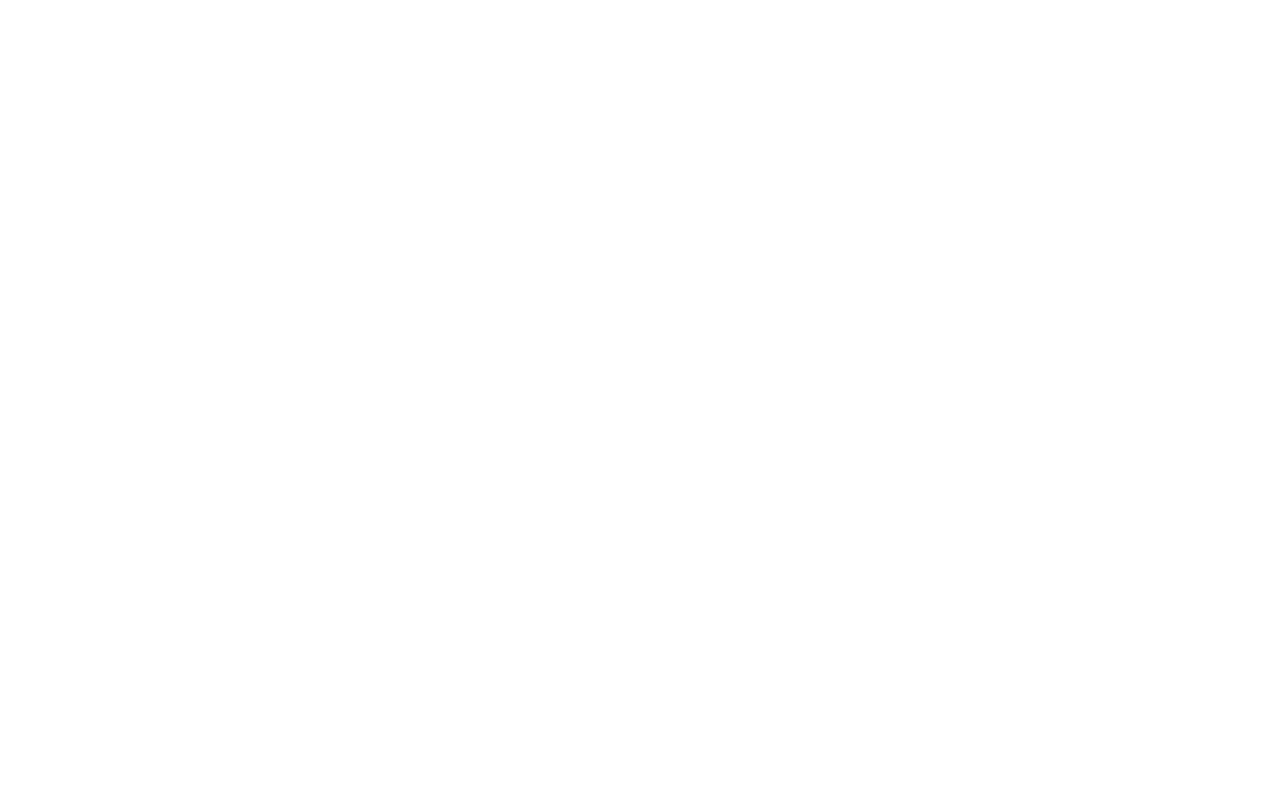
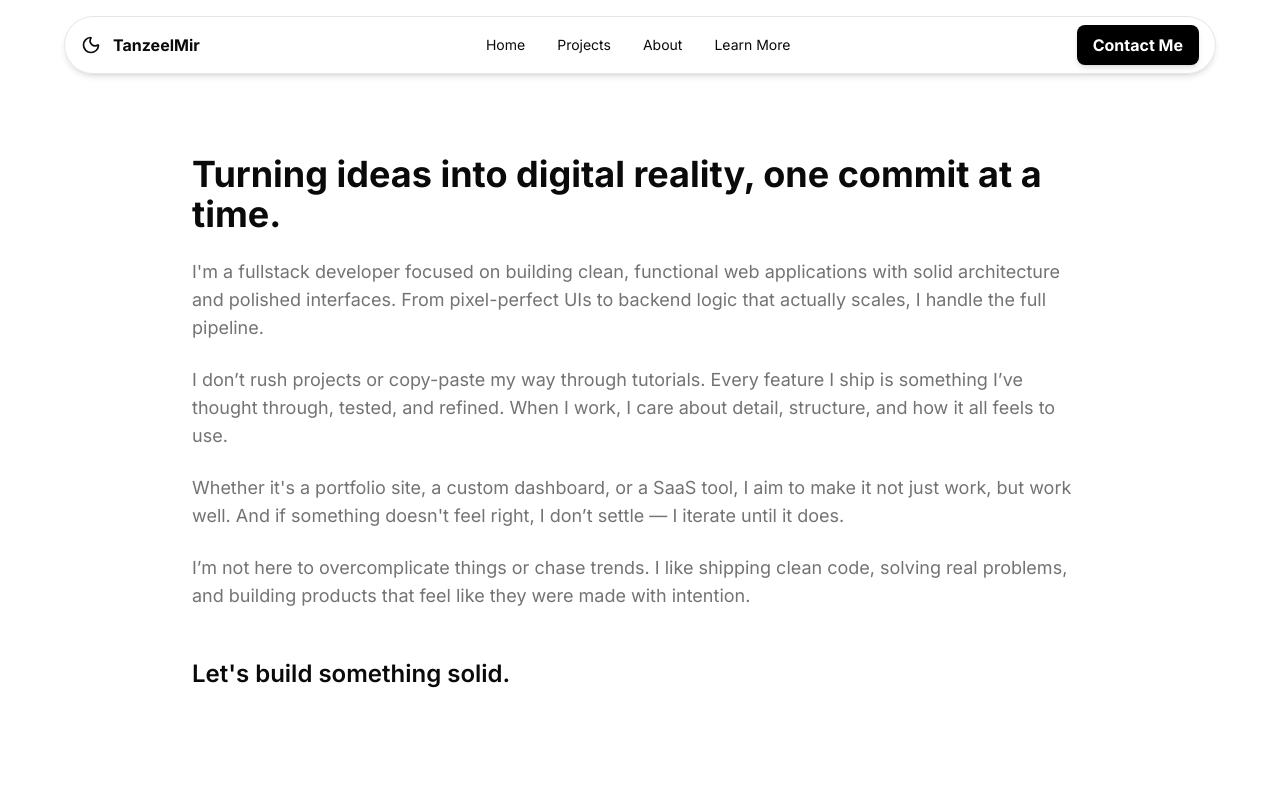
Before and after one commit to AryanMir15/Portfolio-site, a React (Vite) app: page /learn-more in a window 1280 px wide. Before the commit this address had no page. Shown: the top 800 px of the page. Built offline with nearby package versions, Linux system fonts and the light colour scheme; a web font is replaced by a local one.

Commit message:
added learn more section updated the navbar links to use hashlinks instead

```diff
--- a/package.json
+++ b/package.json
@@ -24,6 +24,7 @@
     "react-dom": "^19.1.0",
     "react-icons": "^5.5.0",
     "react-router-dom": "^7.6.2",
+    "react-router-hash-link": "^2.4.3",
     "swiper": "^11.2.8",
     "tailwind-merge": "^3.3.1",
     "tailwindcss-animate": "^1.0.7"
--- a/src/App.jsx
+++ b/src/App.jsx
@@ -5,6 +5,7 @@
 import ApiProject from "./pages/SingleProject/api";
 import CocktailProject from "./pages/SingleProject/cocktail";
 import ScrollToTop from "./utils/ScrollToTop";
+import LearnMore from "./pages/LearnMore";
 
 function App() {
   return (
@@ -18,6 +19,7 @@
           path="/projects/cocktail-explorer"
           element={<CocktailProject />}
         />
+        <Route path="/learn-more" element={<LearnMore />} />
       </Routes>
     </>
   );
--- a/src/Boiler Components/NotFound.jsx
+++ b/src/Boiler/NotFound.jsx
@@ -1,4 +1,4 @@
-export default function Example() {
+export default function NotFound() {
   return (
     <>
       {/*
--- a/src/HomePage.jsx
+++ b/src/HomePage.jsx
@@ -7,7 +7,6 @@
 import Footer from "./pages/HomePage/Sections/Footer";
 import Faq from "./pages/HomePage/Sections/FAQ";
 import Contact from "./pages/HomePage/Sections/Contact";
-import Categories from "./Boiler Components/Categories";
 
 function HomePage() {
   return (
@@ -16,7 +15,6 @@
       <Hero />
       <Projects />
       <About />
-
       <Faq />
       <Contact />
       <Footer />
--- a/src/pages/HomePage/Sections/About.jsx
+++ b/src/pages/HomePage/Sections/About.jsx
@@ -4,7 +4,10 @@
 
 function About() {
   return (
-    <section className="py-40 px-4 sm:px-6 lg:px-8 bg-[#eeeeee] dark:bg-[#0e0e0e] text-foreground">
+    <section
+      className="py-40 px-4 sm:px-6 lg:px-8 bg-[#eeeeee] dark:bg-[#0e0e0e] text-foreground"
+      id="about"
+    >
       <div className="max-w-6xl mx-auto space-y-14">
         {/* Section Heading */}
         <h2 className="text-4xl sm:text-5xl font-bold text-center">About</h2>
--- a/src/pages/HomePage/Sections/Navbar.jsx
+++ b/src/pages/HomePage/Sections/Navbar.jsx
@@ -1,13 +1,9 @@
 import React, { useState, useEffect } from "react";
-import {
-  Navbar,
-  Collapse,
-  Button,
-  IconButton,
-  Typography,
-} from "@material-tailwind/react";
+import { Navbar, Collapse, Button, Typography } from "@material-tailwind/react";
 import { Bars3Icon, XMarkIcon } from "@heroicons/react/24/outline";
 import { Moon } from "lucide-react";
+import { HashLink } from "react-router-hash-link";
+import { Link } from "react-router-dom"; // for full page route
 
 export default function NavbarCom() {
   const [openNav, setOpenNav] = useState(false);
@@ -24,22 +20,39 @@
     document.documentElement.classList.toggle("dark");
   };
 
+  const navItems = [
+    { label: "Home", href: "/#home", isHash: true },
+    { label: "Projects", href: "/#projects", isHash: true },
+    { label: "About", href: "/#about", isHash: true },
+    { label: "Learn More", href: "/learn-more", isHash: false },
+  ];
+
   const navList = (
     <ul className="flex flex-col gap-2 lg:mb-0 lg:mt-0 lg:flex-row lg:items-center lg:gap-6">
-      {["Home", "Projects", "About"].map((item) => (
+      {navItems.map((item) => (
         <Typography
-          key={item}
+          key={item.label}
           as="li"
           variant="small"
           color="blue-gray"
           className="p-1 font-normal"
         >
-          <a
-            href={`#${item.toLowerCase()}`}
-            className="flex items-center text-foreground hover:underline"
+          {item.isHash ? (
+            <HashLink
+              smooth
+              to={item.href}
+              className="flex items-center text-foreground transition-colors hover:text-neutral-500"
             >
-            {item}
-          </a>
+              {item.label}
+            </HashLink>
+          ) : (
+            <Link
+              to={item.href}
+              className="flex items-center text-foreground transition-colors hover:text-neutral-500"
+            >
+              {item.label}
+            </Link>
+          )}
         </Typography>
       ))}
     </ul>
@@ -63,62 +76,36 @@
           </button>
           <Typography
             as="a"
-            href="#"
+            href="/"
             className="cursor-pointer font-bold text-sm lg:text-base text-foreground"
           >
             TanzeelMir
           </Typography>
         </div>
 
-        {/* Center nav (desktop only) */}
+        {/* Desktop nav */}
         <div className="hidden lg:block">{navList}</div>
 
         {/* Right side: Contact CTA + Mobile toggle */}
         <div className="flex items-center gap-2">
+          <HashLink smooth to="/#contact">
             <Button
               size="sm"
               className="hidden lg:inline-block bg-black text-white dark:bg-white dark:text-black transition-colors"
             >
               <span>Contact Me</span>
             </Button>
+          </HashLink>
 
-          {/* Centered Menu Icon on mobile */}
-          {/* Clean Custom Mobile Menu Toggle */}
           <div className="flex items-center justify-center lg:hidden h-10 w-10">
             <button
               onClick={() => setOpenNav(!openNav)}
               className="h-10 w-10 flex items-center justify-center text-foreground"
             >
               {openNav ? (
-                <svg
-                  xmlns="http://www.w3.org/2000/svg"
-                  className="h-6 w-6"
-                  fill="none"
-                  viewBox="0 0 24 24"
-                  stroke="currentColor"
-                  strokeWidth={2}
-                >
-                  <path
-                    strokeLinecap="round"
-                    strokeLinejoin="round"
-                    d="M6 18L18 6M6 6l12 12"
-                  />
-                </svg>
+                <XMarkIcon className="h-6 w-6" />
               ) : (
-                <svg
-                  xmlns="http://www.w3.org/2000/svg"
-                  className="h-6 w-6"
-                  fill="none"
-                  viewBox="0 0 24 24"
-                  stroke="currentColor"
-                  strokeWidth={2}
-                >
-                  <path
-                    strokeLinecap="round"
-                    strokeLinejoin="round"
-                    d="M4 6h16M4 12h16M4 18h16"
-                  />
-                </svg>
+                <Bars3Icon className="h-6 w-6" />
               )}
             </button>
           </div>
--- /dev/null
+++ b/src/pages/LearnMore.jsx
@@ -0,0 +1,56 @@
+import React from "react";
+import Contact from "./HomePage/Sections/Contact";
+import Footer from "./HomePage/Sections/Footer";
+import NavbarCom from "./HomePage/Sections/Navbar";
+
+function LearnMore() {
+  return (
+    <>
+      <NavbarCom />
+
+      {/* 🧠 About Me Section */}
+      <section className="px-6 sm:px-10 lg:px-32 py-24 text-foreground bg-background">
+        <div className="max-w-4xl mx-auto space-y-6">
+          <h1 className="text-3xl sm:text-4xl font-bold leading-tight">
+            Turning ideas into digital reality, one commit at a time.
+          </h1>
+
+          <p className="text-base sm:text-lg leading-relaxed text-muted-foreground">
+            I'm a fullstack developer focused on building clean, functional web
+            applications with solid architecture and polished interfaces. From
+            pixel-perfect UIs to backend logic that actually scales, I handle
+            the full pipeline.
+          </p>
+
+          <p className="text-base sm:text-lg leading-relaxed text-muted-foreground">
+            I don’t rush projects or copy-paste my way through tutorials. Every
+            feature I ship is something I’ve thought through, tested, and
+            refined. When I work, I care about detail, structure, and how it all
+            feels to use.
+          </p>
+
+          <p className="text-base sm:text-lg leading-relaxed text-muted-foreground">
+            Whether it's a portfolio site, a custom dashboard, or a SaaS tool, I
+            aim to make it not just work, but work well. And if something
+            doesn't feel right, I don’t settle — I iterate until it does.
+          </p>
+
+          <p className="text-base sm:text-lg leading-relaxed text-muted-foreground">
+            I’m not here to overcomplicate things or chase trends. I like
+            shipping clean code, solving real problems, and building products
+            that feel like they were made with intention.
+          </p>
+
+          <h2 className="text-xl sm:text-2xl font-semibold pt-6">
+            Let's build something solid.
+          </h2>
+        </div>
+      </section>
+
+      <Contact />
+      <Footer />
+    </>
+  );
+}
+
+export default LearnMore;
```
Also changed, not shown: src/Boiler/Categories.jsx (renamed from src/Boiler Components/Categories.jsx), src/Boiler/Dropdown.jsx (renamed from src/Boiler Components/Dropdown.jsx), src/Boiler/Options.jsx (renamed from src/Boiler Components/Options.jsx), src/Boiler/SmoothSidebar.jsx (renamed from src/Boiler Components/SmoothSidebar.jsx), 1 other file (tests, documents, lock files or other folders). Lines whose indentation alone changed are shown as unchanged.
